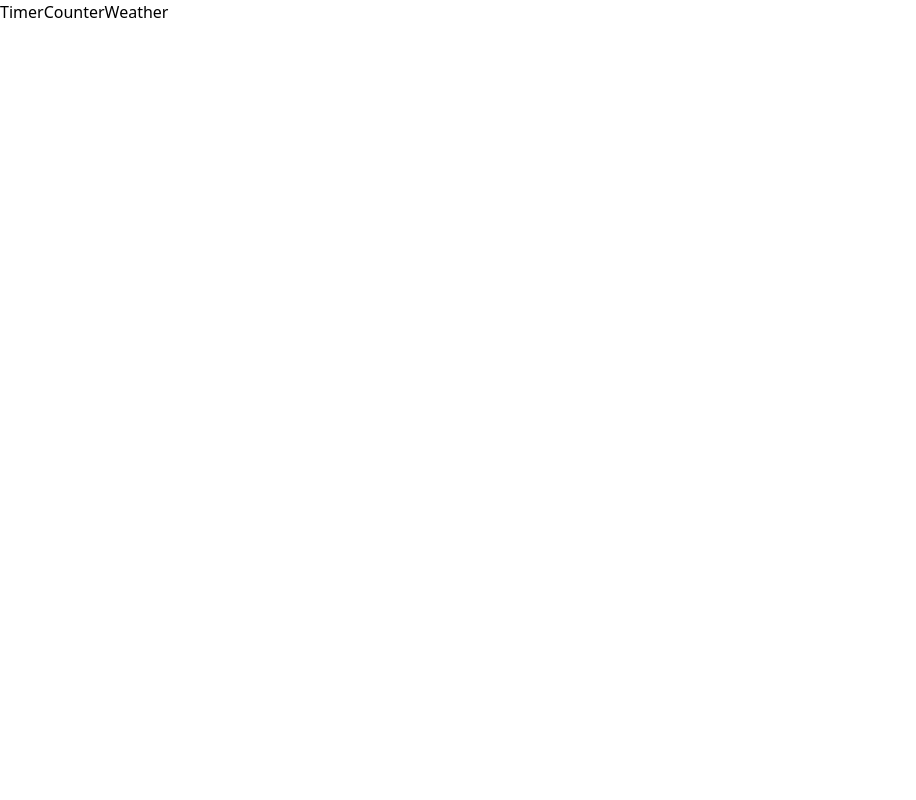
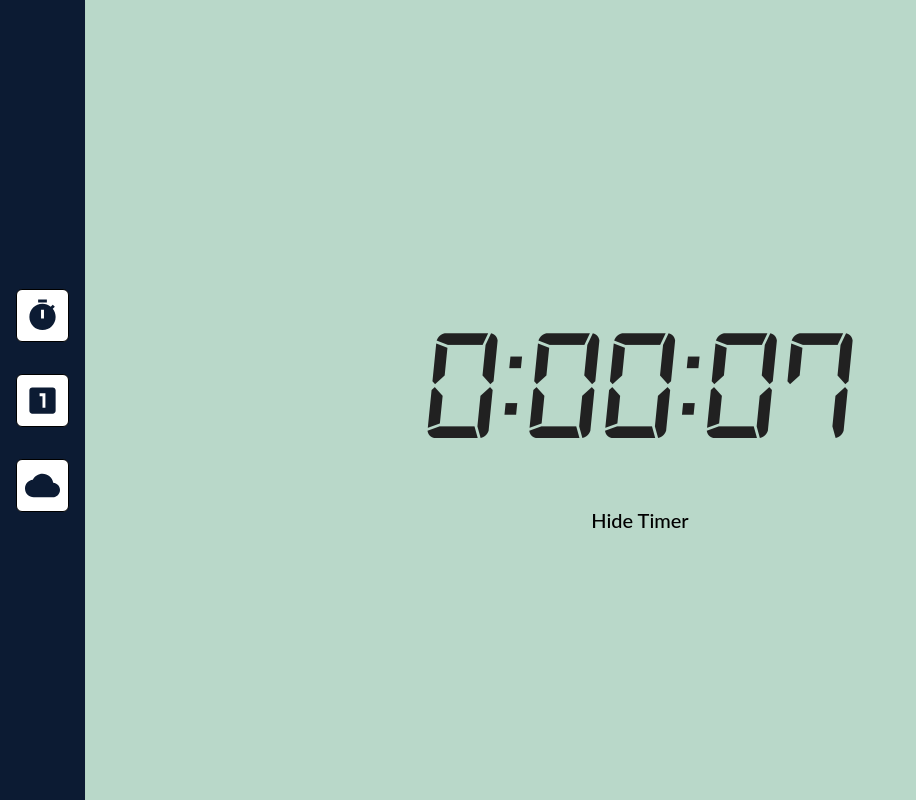
Before and after one commit to bal-walid/gdg-useEffect, a React (Vite) app: page / in a window 1280 px wide. Shown: the whole page, without its empty margins (0-916 px from the left). Built offline with nearby package versions, Linux system fonts and the light colour scheme.

Commit message:
Implement styling for Navbar and Timer

```diff
--- a/package.json
+++ b/package.json
@@ -11,6 +11,10 @@
     "tailwind": "npx tailwindcss -i ./src/input.css -o ./src/output.css --watch"
   },
   "dependencies": {
+    "@emotion/react": "^11.13.5",
+    "@emotion/styled": "^11.13.5",
+    "@mui/icons-material": "^6.1.9",
+    "@mui/material": "^6.1.9",
     "react": "^18.3.1",
     "react-dom": "^18.3.1",
     "react-router-dom": "^7.0.1"
--- a/src/App.jsx
+++ b/src/App.jsx
@@ -1,16 +1,27 @@
-import { useState } from 'react'
-import { Outlet } from "react-router-dom";
-import Navbar from './components/Navbar';
-import './output.css'
+import { useState } from "react";
+import { Outlet, useLocation } from "react-router-dom";
+import Navbar from "./components/Navbar";
+import "./output.css";
 
 function App() {
-
+  const route = useLocation().pathname;
+  const colors = {
+    "/": { main: "#B9D8C9", nav: "#0C1B33", icon: "#0C1B33"},
+    "/counter": { main: "#000000", nav: "#ffffff", icon: "#000000" },
+    "/weather": { main: "#75b4e3", nav: "#8fe0ff", icon: "#75b4e3" },
+  };
+  console.log(route);
   return (
     <>
-      <Navbar/>
-      <Outlet/>
+      <Navbar bg={colors[route].nav} iconColor={colors[route].icon} />
+      <main
+        style={{ backgroundColor: colors[route].main }}
+        className="flex items-center justify-center h-full transition-colors"
+      >
+        <Outlet />
+      </main>
     </>
-  )
+  );
 }
 
 export default App;
--- a/src/components/Counter.jsx
+++ b/src/components/Counter.jsx
@@ -13,14 +13,14 @@ const Counter = () => {
     return () => clearInterval(id);
   }, [speed]);
   return (
-    <>
+    <div>
       <div>Counter </div>
       <p>{count}</p>
       <form >
         <input type={'number'} value={input} onChange={(e) => setInput(parseInt(e.target.value))} />
         <button type="button" onClick={() => setSpeed(input)}>Speed</button>
      </form>
-    </>
+    </div>
   );
 };
 
--- a/src/components/Navbar.jsx
+++ b/src/components/Navbar.jsx
@@ -1,20 +1,34 @@
 import { Link } from "react-router-dom";
+import TimerIcon from "@mui/icons-material/Timer";
+import LooksOneIcon from "@mui/icons-material/LooksOne";
+import CloudIcon from "@mui/icons-material/Cloud";
 
 const routes = [
-  { name: "Timer", path: "/timer" },
-  { name: "Counter", path: "/counter" },
-  { name: "Weather", path: "/weather" },
+  { name: "Timer", path: "/", icon: <TimerIcon fontSize="large" /> },
+  {
+    name: "Counter",
+    path: "/counter",
+    icon: <LooksOneIcon fontSize="large" />,
+  },
+  { name: "Weather", path: "/weather", icon: <CloudIcon fontSize="large" /> },
 ];
 
-const Navbar = () => {
+const Navbar = ({ bg, iconColor }) => {
   return (
-    <>
-      {routes.map((route) => (
-        <Link key={route.path} to={route.path}>
-          {route.name}
-        </Link>
-      ))}
-    </>
+    <div className="group h-full absolute">
+      <div
+        style={{ backgroundColor: bg }}
+        className="h-full -translate-x-full group-hover:translate-x-0  shadow-sm flex flex-col justify-center gap-8 px-4 transition-all"
+      >
+        {routes.map((route) => (
+          <Link key={route.path} to={route.path}>
+            <div style={{color: iconColor}} className="bg-white border-[1px] border-black p-2 rounded-md">
+              {route.icon}
+            </div>
+          </Link>
+        ))}
+      </div>
+    </div>
   );
 };
 
--- a/src/components/Timer.jsx
+++ b/src/components/Timer.jsx
@@ -33,8 +33,7 @@ const Timer = () => {
 
   return (
     <>
-      <div>Timer </div>
-      <p>
+      <p className="font-digital font-medium text-[10rem] text-[#212121]">
         {hours}:{String(minutes).padStart(2, '0')}:{String(seconds).padStart(2, '0')}
       </p>
     </>
--- a/src/components/TimerDisplay.jsx
+++ b/src/components/TimerDisplay.jsx
@@ -4,9 +4,9 @@ import Timer from "./Timer";
 const TimerDisplay = () => {
   const [timerShown, setTimerShown] = useState(true);
   return (
-    <div>
-      <button onClick={() => setTimerShown(!timerShown)}>{timerShown ? 'Hide' : 'Show'}</button>
+    <div className="flex flex-col items-center">
       {timerShown ? <Timer/> : null}
+      <button className="w-fit text-xl font-medium font-[Lato,sans-serif]" onClick={() => setTimerShown(!timerShown)}>{timerShown ? 'Hide Timer' : 'Show Timer'}</button>
     </div>
   );
 }
--- a/src/components/Weather.jsx
+++ b/src/components/Weather.jsx
@@ -44,7 +44,7 @@ const Weather = () => {
 
   if (weather) {
     return (
-      <>
+      <div>
         <div>
           <h1>{weather.title}</h1>
           <img src={weather.iconPath} alt={weather.title} />
@@ -77,7 +77,7 @@ const Weather = () => {
             Change
           </button>
         </form>
-      </>
+      </div>
     );
   }
 
--- a/src/input.css
+++ b/src/input.css
@@ -1,3 +1,12 @@
 @tailwind base;
 @tailwind components;
 @tailwind utilities;
+
+@font-face {
+  font-family: 'Digital-7';
+  src: url('./assets/Digital7Italic.ttf');
+}
+
+#root {
+  @apply h-screen w-screen;
+}
--- a/src/main.jsx
+++ b/src/main.jsx
@@ -11,7 +11,7 @@ const router = createBrowserRouter([
     path: "/",
     element: <App />,
     children: [
-      { path: "/timer", element: <TimerDisplay /> },
+      { path: "/", element: <TimerDisplay /> },
       { path: "/counter", element: <Counter /> },
       { path: "/weather", element: <Weather /> },
     ],
--- a/src/output.css
+++ b/src/output.css
@@ -554,7 +554,150 @@ video {
   display: none;
 }
 
-.bg-red-500 {
+.absolute {
+  position: absolute;
+}
+
+.flex {
+  display: flex;
+}
+
+.h-full {
+  height: 100%;
+}
+
+.w-fit {
+  width: -moz-fit-content;
+  width: fit-content;
+}
+
+.-translate-x-full {
+  --tw-translate-x: -100%;
+  transform: translate(var(--tw-translate-x), var(--tw-translate-y)) rotate(var(--tw-rotate)) skewX(var(--tw-skew-x)) skewY(var(--tw-skew-y)) scaleX(var(--tw-scale-x)) scaleY(var(--tw-scale-y));
+}
+
+.transform {
+  transform: translate(var(--tw-translate-x), var(--tw-translate-y)) rotate(var(--tw-rotate)) skewX(var(--tw-skew-x)) skewY(var(--tw-skew-y)) scaleX(var(--tw-scale-x)) scaleY(var(--tw-scale-y));
+}
+
+.flex-col {
+  flex-direction: column;
+}
+
+.items-center {
+  align-items: center;
+}
+
+.justify-center {
+  justify-content: center;
+}
+
+.gap-8 {
+  gap: 2rem;
+}
+
+.rounded-md {
+  border-radius: 0.375rem;
+}
+
+.border-\[1px\] {
+  border-width: 1px;
+}
+
+.border-black {
+  --tw-border-opacity: 1;
+  border-color: rgb(0 0 0 / var(--tw-border-opacity, 1));
+}
+
+.bg-white {
   --tw-bg-opacity: 1;
-  background-color: rgb(239 68 68 / var(--tw-bg-opacity, 1));
+  background-color: rgb(255 255 255 / var(--tw-bg-opacity, 1));
 }
+
+.p-2 {
+  padding: 0.5rem;
+}
+
+.px-4 {
+  padding-left: 1rem;
+  padding-right: 1rem;
+}
+
+.font-\[Lato\2c sans-serif\] {
+  font-family: Lato,sans-serif;
+}
+
+.font-digital {
+  font-family: Digital-7, Courier New, monospace;
+}
+
+.text-\[10rem\] {
+  font-size: 10rem;
+}
+
+.text-xl {
+  font-size: 1.25rem;
+  line-height: 1.75rem;
+}
+
+.font-medium {
+  font-weight: 500;
+}
+
+.text-\[\#0C1B33\] {
+  --tw-text-opacity: 1;
+  color: rgb(12 27 51 / var(--tw-text-opacity, 1));
+}
+
+.text-\[\#212121\] {
+  --tw-text-opacity: 1;
+  color: rgb(33 33 33 / var(--tw-text-opacity, 1));
+}
+
+.shadow-sm {
+  --tw-shadow: 0 1px 2px 0 rgb(0 0 0 / 0.05);
+  --tw-shadow-colored: 0 1px 2px 0 var(--tw-shadow-color);
+  box-shadow: var(--tw-ring-offset-shadow, 0 0 #0000), var(--tw-ring-shadow, 0 0 #0000), var(--tw-shadow);
+}
+
+.transition-colors {
+  transition-property: color, background-color, border-color, text-decoration-color, fill, stroke;
+  transition-timing-function: cubic-bezier(0.4, 0, 0.2, 1);
+  transition-duration: 150ms;
+}
+
+.transition-transform {
+  transition-property: transform;
+  transition-timing-function: cubic-bezier(0.4, 0, 0.2, 1);
+  transition-duration: 150ms;
+}
+
+.transition {
+  transition-property: color, background-color, border-color, text-decoration-color, fill, stroke, opacity, box-shadow, transform, filter, -webkit-backdrop-filter;
+  transition-property: color, background-color, border-color, text-decoration-color, fill, stroke, opacity, box-shadow, transform, filter, backdrop-filter;
+  transition-property: color, background-color, border-color, text-decoration-color, fill, stroke, opacity, box-shadow, transform, filter, backdrop-filter, -webkit-backdrop-filter;
+  transition-timing-function: cubic-bezier(0.4, 0, 0.2, 1);
+  transition-duration: 150ms;
+}
+
+.transition-all {
+  transition-property: all;
+  transition-timing-function: cubic-bezier(0.4, 0, 0.2, 1);
+  transition-duration: 150ms;
+}
+
+@font-face {
+  font-family: 'Digital-7';
+
+  src: url('./assets/Digital7Italic.ttf');
+}
+
+#root {
+  height: 100vh;
+  width: 100vw;
+}
+
+.group:hover .group-hover\:translate-x-0 {
+  --tw-translate-x: 0px;
+  transform: translate(var(--tw-translate-x), var(--tw-translate-y)) rotate(var(--tw-rotate)) skewX(var(--tw-skew-x)) skewY(var(--tw-skew-y)) scaleX(var(--tw-scale-x)) scaleY(var(--tw-scale-y));
+}
--- a/tailwind.config.js
+++ b/tailwind.config.js
@@ -2,7 +2,11 @@
 export default {
   content: ["./src/**/*.{html,js,jsx}"],
   theme: {
-    extend: {},
+    extend: {
+      fontFamily: {
+        digital: ['Digital-7', 'Courier New', 'monospace']
+      }
+    },
   },
   plugins: [],
 }
```
Also changed, not shown: src/assets/Digital7Italic.ttf (added), 1 other file (tests, documents, lock files or other folders).
